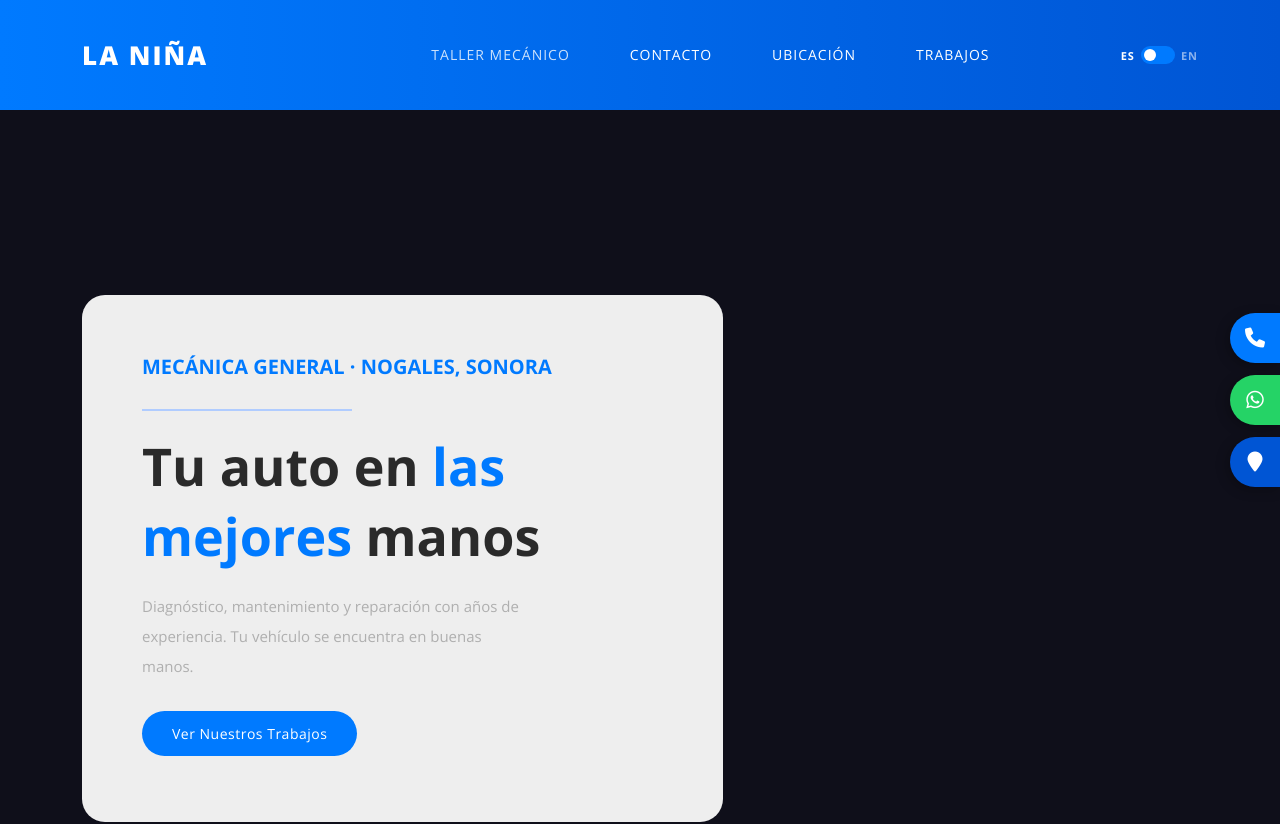
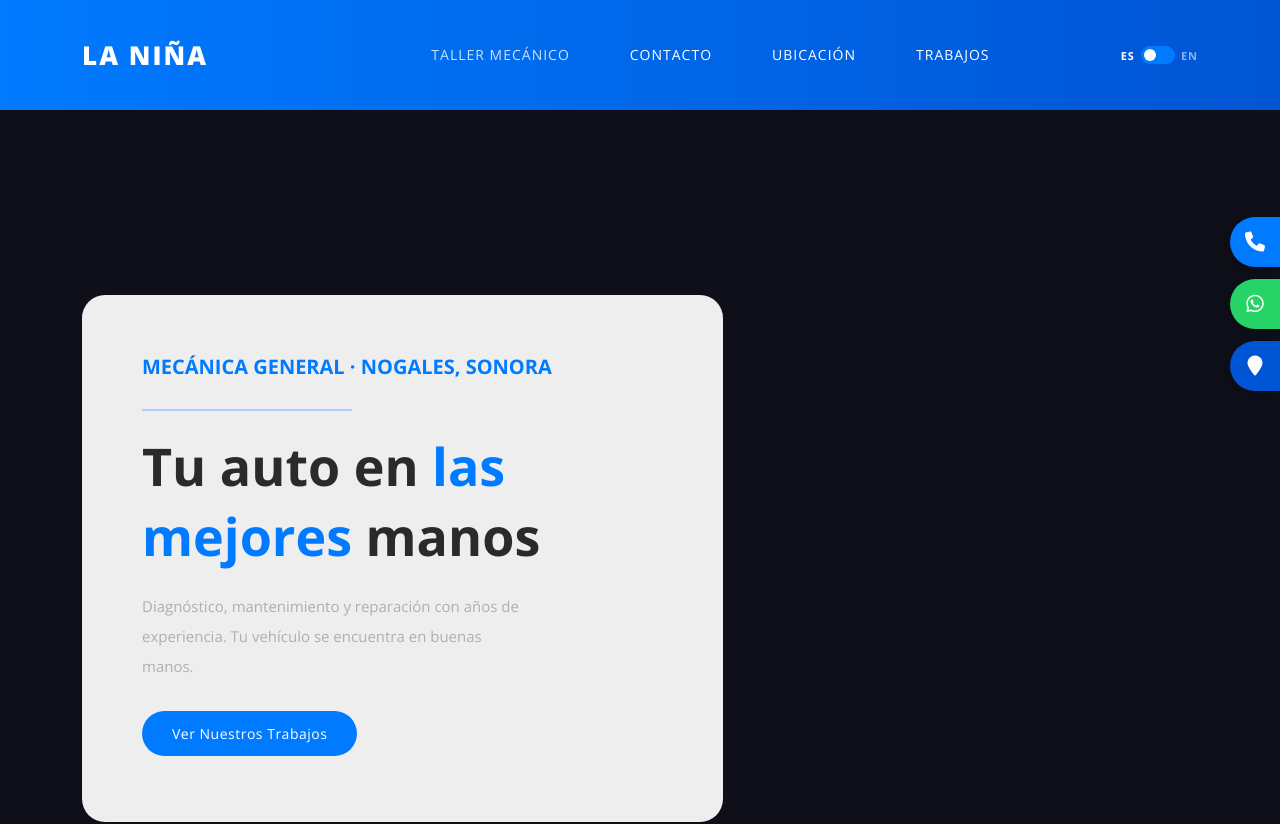
Before and after one commit to delfinrosa/La-ni-a, a plain HTML site: page index.html in a window 1280 px wide. Shown: the top 824 px of the page. Drawn offline with nearby package versions, Linux system fonts and the light colour scheme.

Commit message:
Add files via upload

```diff
--- a/assets/css/templatemo-tale-seo-agency.css
+++ b/assets/css/templatemo-tale-seo-agency.css
@@ -2168,7 +2168,7 @@ Floating Contact Buttons
 .floating-contact {
   position: fixed;
   right: 0;
-  top: 50%;
+  top: 38%;
   transform: translateY(-50%);
   z-index: 9998;
   display: flex;
```
